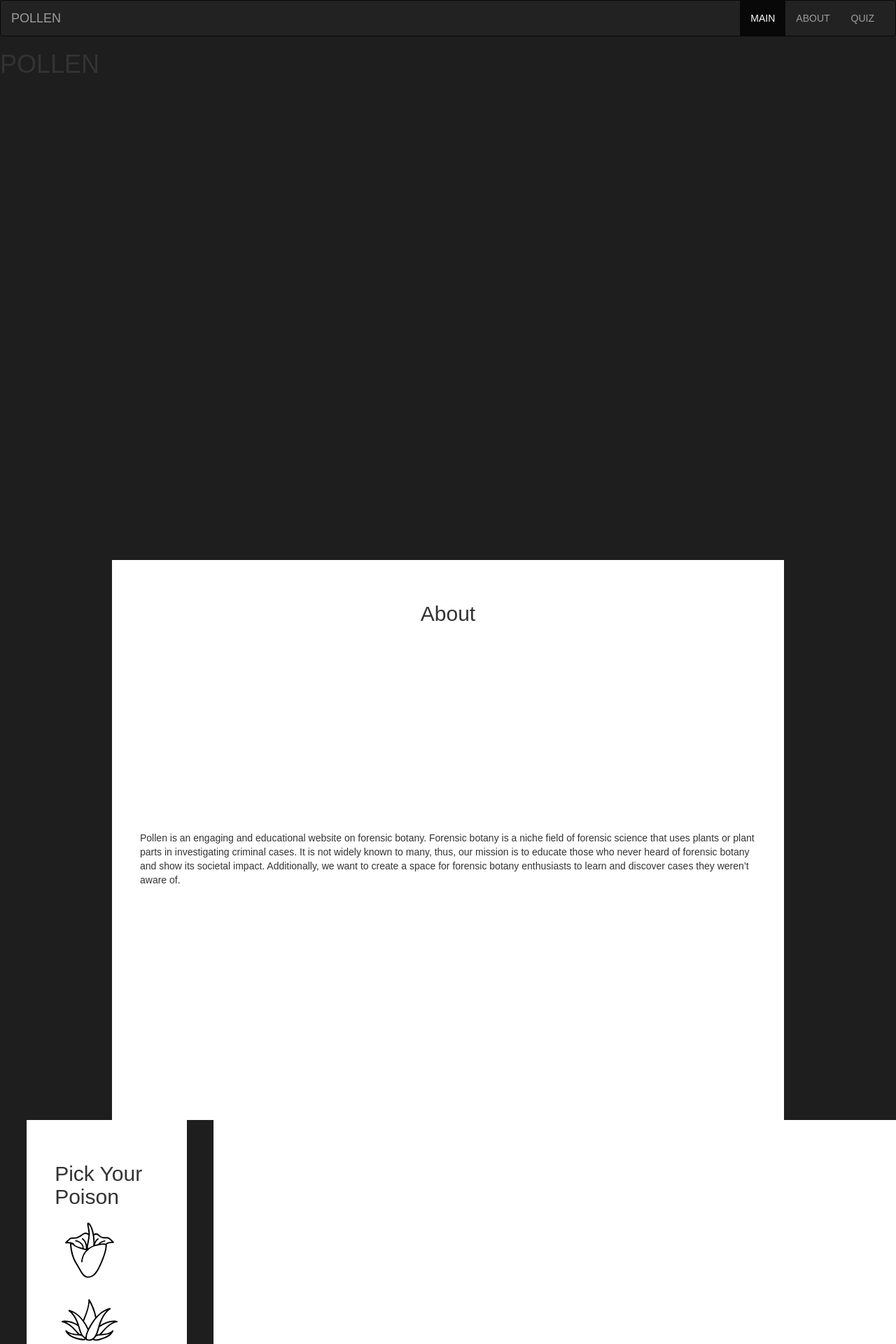
After one commit to pollenators/pollen, a PHP site: page /public/about.html in a window 1280 px wide. The commit adds this page. Shown: the top 1920 px of the page at 70% size. Run offline with PHP 8.4, Linux system fonts and the light colour scheme; some libraries are stand-ins or nearby versions.

Commit message:
[UPDATE] Landing page and other updates

```diff
--- /dev/null
+++ b/public/about.html
@@ -0,0 +1,78 @@
+<!DOCTYPE html>
+<html>
+	<head>
+		<title>pollen</title>
+		<meta name="viewport" content="width=device-width, initial-scale=1">
+		<link rel="stylesheet" href="https://cdnjs.cloudflare.com/ajax/libs/animate.css/4.0.0/animate.min.css"/>
+		<link rel="stylesheet" href="https://cdnjs.cloudflare.com/ajax/libs/font-awesome/4.7.0/css/font-awesome.min.css"/>
+		<link rel="stylesheet" type="text/css" href="style.css"/>
+		<link rel="stylesheet" href="https://maxcdn.bootstrapcdn.com/bootstrap/3.4.1/css/bootstrap.min.css">
+		<script src="https://ajax.googleapis.com/ajax/libs/jquery/3.5.1/jquery.min.js"></script>
+		<script src="https://maxcdn.bootstrapcdn.com/bootstrap/3.4.1/js/bootstrap.min.js"></script>
+	</head>
+	<body>
+		<header>
+			<nav class="navbar navbar-inverse">
+				<div class="container-fluid">
+				  <div class="navbar-header">
+					<button type="button" class="navbar-toggle" data-toggle="collapse" data-target="#myNavbar">
+					  <span class="icon-bar"></span>
+					  <span class="icon-bar"></span>
+					  <span class="icon-bar"></span>
+					</button>
+					<a class="navbar-brand" href="/public/index.html">POLLEN</a>
+				  </div>
+				  <div class="collapse navbar-collapse" id="myNavbar">
+					<ul class="nav navbar-nav">
+
+					</ul>
+					<ul class="nav navbar-nav navbar-right">
+						<li class="active"><a href="/public/index.html">MAIN</a></li>
+						<li><a href="/public/about.html">ABOUT</a></li>
+						<li><a href="/public/quiz.html">QUIZ</a></li>
+					</ul>
+				  </div>
+				</div>
+			  </nav>
+			  <h1>POLLEN</h1>
+		</header>
+
+		<section class="animation">
+			<div class="intro">
+				<h2>About</h2>
+				<p>Pollen is an engaging and educational website on forensic botany.  Forensic botany is a niche field of forensic science that uses plants or plant parts in investigating criminal cases.  It is not widely known to many, thus, our mission is to educate those who never heard of forensic botany and show its societal impact.  Additionally, we want to create a space for forensic botany enthusiasts to learn and discover cases they weren’t aware of.  </p>
+			</div>
+		</section>
+
+		<section class="animation">
+			<div class="main">
+				<div class="svgs">
+					<div class="poison">
+						<h2>Pick Your Poison</h2>
+						<a href="stories/alum.html"><div class="arum"></div></a>
+						<a href="stories/alum.html"><div class="aloe"></div></a>
+						<a href="stories/alum.html"><div class="banana"></div></a>
+
+					</div>
+				</div>
+			</div>
+		</section>
+
+		<section class="animation">
+			<div class="story">
+				<h2>Story</h2>
+				<?php include_once('database.php'); ?>
+			</div>
+		</section>
+
+	</body>
+
+	<footer>
+		<div class="footer-buttons">
+			<a href="mailto:pollen.forensicbotany@gmail.com"><i class="fa fa-envelope"></i></a>
+			<a href="https://github.com/pollenators/pollen"><i class="fa fa-github"></i></a>
+			<a href="https://www.linkedin.com/"><i class="fa fa-linkedin"></i></a>
+		</div>
+	</footer>
+
+</html>
--- a/public/style.css
+++ b/public/style.css
@@ -1,4 +1,4 @@
-body {
+* {
 	margin: 0px;
 	padding: 0px;
 	font-family: Arial, Helvetica, sans-serif;
@@ -12,13 +12,19 @@ header {
 	justify-content: center;
 	align-items: center;
 }
+header h2 {
+	display: flexbox;
+	font-size: 100px;
+	color: #FFFFFF;
+	align-content: center;
+	justify-content: center;
+}
 footer {
 	height: 10vh;
 	background-color: #1E1E1E;
 	display: flex;
 	justify-content: center;
 	align-items: center;
-	padding: 5vh;
 	overflow: hidden;
 }
 h1 {
```
Also changed, not shown: public/quiz.html (added, +57 -0 lines), public/stories/alum.html (+12 -15 lines).
